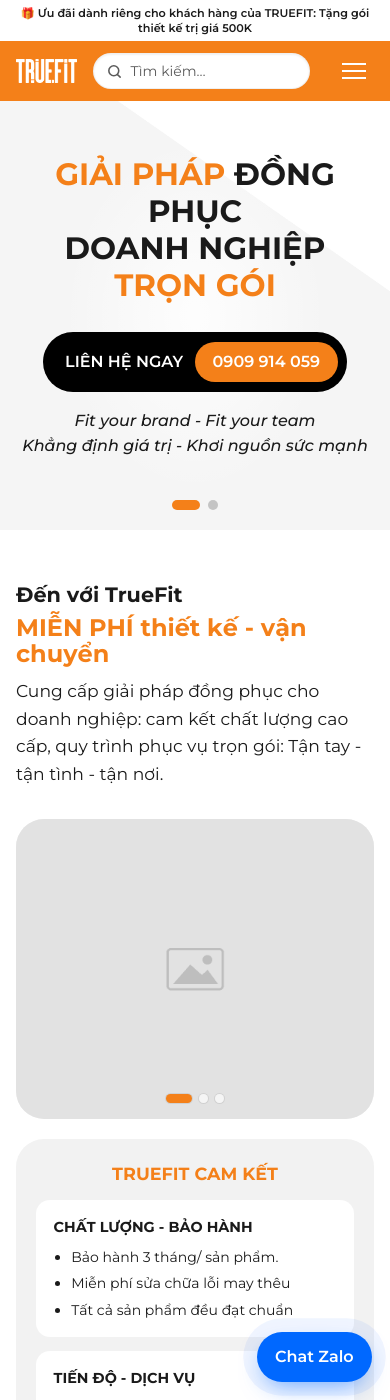
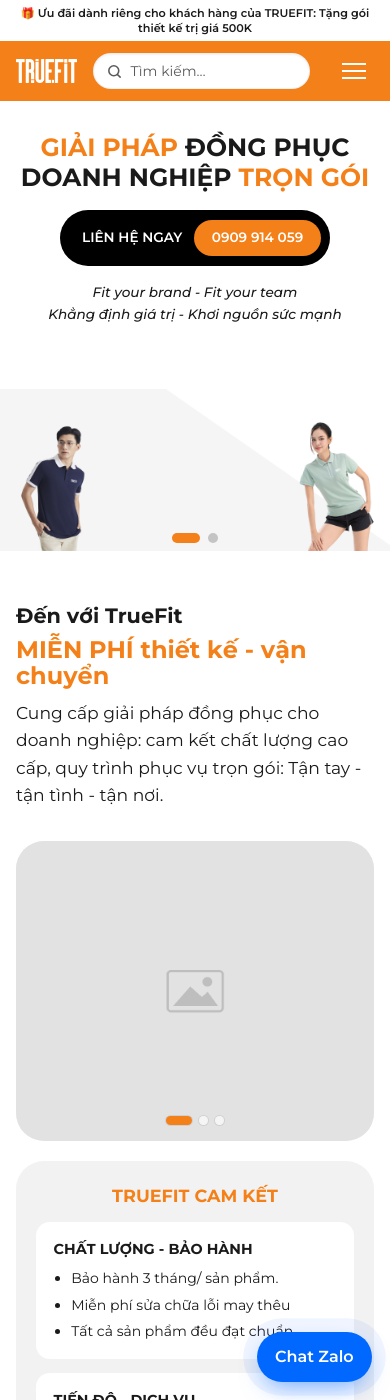
Before and after one commit to bap47/truefit, a Jekyll site: the page built from index.html, in a window 390 px wide and 1400 px high. Built offline with Jekyll 4.4.1, drawn with Linux system fonts in a browser that asks for light colours.

Commit message:
Add files via upload

```diff
--- a/assets/css/main.css
+++ b/assets/css/main.css
@@ -813,3 +813,15 @@
 .tf-slider__arrow svg { display: block; }
 @media (max-width: 600px) { .tf-slider__arrow { display: none; } }
 .tf-round { display: inline-grid; place-items: center; padding: 0; line-height: 0; }
+
+/* Banner trên điện thoại: chữ ở trên, ảnh hiện đầy đủ bên dưới */
+@media (max-width: 600px) {
+  .tf-slide--img { background-size: 100% auto; background-position: center bottom; align-items: flex-start; padding-bottom: calc(100vw / 2.4); min-height: 0; }
+  .tf-slide--img::before, .tf-slide--left.tf-slide--img::before { background: none; }
+  .tf-slide__in { padding-block: 2rem 1.25rem; }
+  .tf-slide .tf-hero__title { font-size: clamp(1.35rem, 6.4vw, 1.9rem); }
+  .tf-slide .tf-hotline { margin-top: 1.1rem; font-size: .85rem; }
+  .tf-slide .tf-hero__tagline { font-size: .85rem; }
+  .tf-slider__dots { bottom: .5rem; }
+}
+@media (max-width: 600px) { .tf-slider { background: #fff; } }
```
